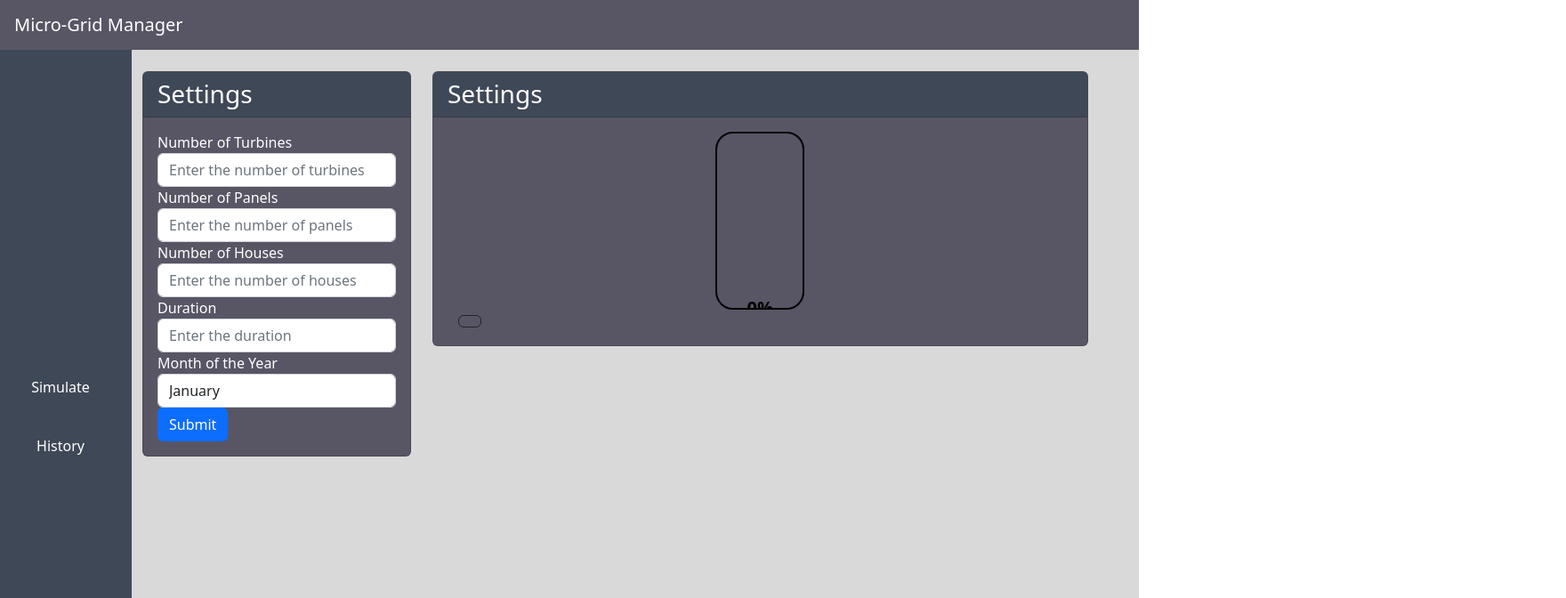
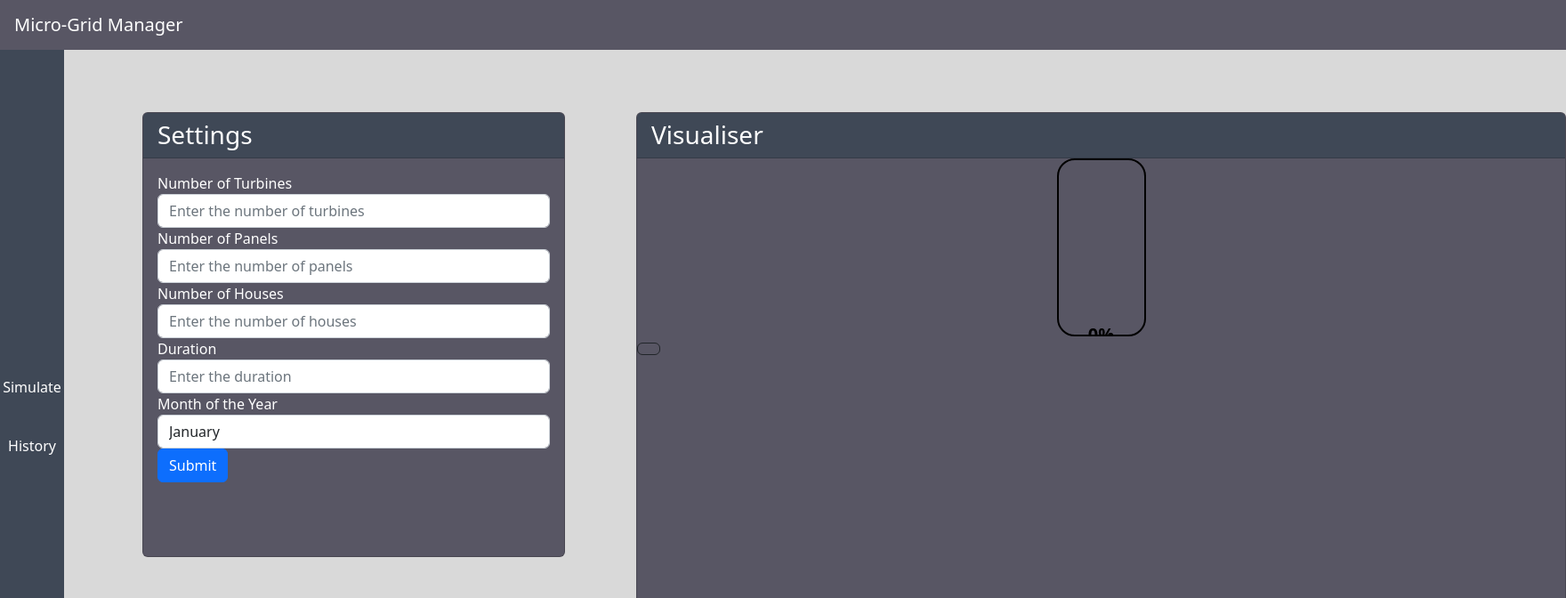
Before and after one commit to Luke270601/Micro-Grid-Management, a React (Create React App) app in the folder Micro-Grid Management/ClientApp/: page / in a window 1280 px wide. Shown: the top 672 px of the page at 89% size, 1760 px wide, since content can reach past the window. Built offline with nearby package versions, Linux system fonts and the light colour scheme.

Commit message:
Setup minor formatting for settings and visualiser position

```diff
--- a/Micro-Grid Management/ClientApp/src/components/Visualiser.jsx
+++ b/Micro-Grid Management/ClientApp/src/components/Visualiser.jsx
@@ -21,13 +21,15 @@ export function Visualiser() {
 
     return (
         <>
-            <br/>
             <div className="card visualiser-card">
-                <h3 className="card-header text-lg-start ">Settings</h3>
-                <div className="card-body">
-                    <div className="container">
-                        <Battery charge={charge}/>
-                        <button type={"button"} onClick={handleIncreaseCharge} className={"btn btn-outline-dark"}></button>
+                <h3 className="card-header text-lg-start ">Visualiser</h3>
+                <div className={"visualiser-container"}>
+                    <div className="card-body-visualiser">
+                        <div className="grid-item">
+                            <Battery charge={charge}/>
+                            <button type={"button"} onClick={handleIncreaseCharge}
+                                    className={"btn btn-outline-dark"}></button>
+                        </div>
                     </div>
                 </div>
             </div>
--- a/Micro-Grid Management/ClientApp/src/css/custom.css
+++ b/Micro-Grid Management/ClientApp/src/css/custom.css
@@ -1,36 +1,60 @@
-.side-bar{
+.side-bar {
     align-content: center;
     width: 160px;
     height: 100vh;
     background: #3F4856;
 }
 
-.navbar{
+.settings-container {
+    padding-top: 4%;
+    max-width: available;
+    display: flex;
+    gap: 5%;
+}
+
+#simulate {
+    display: flex;
+    justify-content: flex-start;
+    gap: 5%;
+}
+
+.navbar {
     background: #585664;
 }
 
-li{
+li {
     color: white;
 }
 
-.app{
+.app {
     background: #D9D9D9;
+    display: flex;
+    flex-wrap: wrap;
+    flex-direction: column;
 }
 
-.card{
+.card {
     background-color: #585664;
 }
 
 .settings-card {
     opacity: 0;
+    width: 500px;
+    height: 500px;
     transform: translateY(50px);
     animation: fade-in-upwards 0.5s ease-out forwards;
 }
 
 .visualiser-card {
     opacity: 0;
+    width: 1100px;
+    height: 700px;
     transform: translateX(50px);
     animation: fade-in-from-right 0.5s ease-out forwards;
+}
+
+.visualiser-container{
+    display: grid;
 }
 
 
@@ -56,17 +80,13 @@ background-color: #585664;
     }
 }
 
-.card-header{
+.card-header {
     color: white;
     background-color: #3F4856;
 }
 
-label{
+label {
     color: white;
-}
-
-.settings{
-  padding-left: 122px;
 }
 
 .progress-bar {
--- a/Micro-Grid Management/ClientApp/src/pages/Simulate.jsx
+++ b/Micro-Grid Management/ClientApp/src/pages/Simulate.jsx
@@ -26,11 +26,10 @@ export function Simulate() {
         }
     }
 
-    return (<div id={"simulate"}>
-            <div className="row">
-                <TabPanel></TabPanel>
-                <div  className={"col-3"}>
-                    <br/>
+    return (
+        <div id={"simulate"}>
+            <TabPanel/>
+                <div className={"settings-container"}>
                     <div className="settings-card card">
                         <h3 className="card-header text-lg-start">Settings</h3>
                         <div className="card-body">
@@ -76,10 +75,8 @@ export function Simulate() {
                             </form>
                         </div>
                     </div>
-                </div>
-                <div className={"col-7"}>
                     <Visualiser></Visualiser>
                 </div>
-            </div>
-        </div>);
+        </div>
+    );
 }
```
Lines whose indentation alone changed are shown as unchanged.
